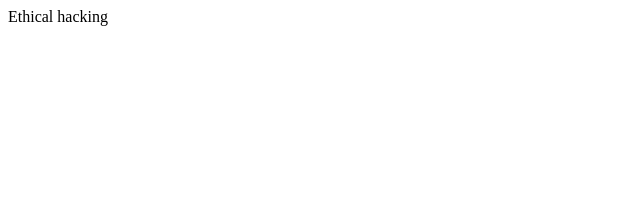
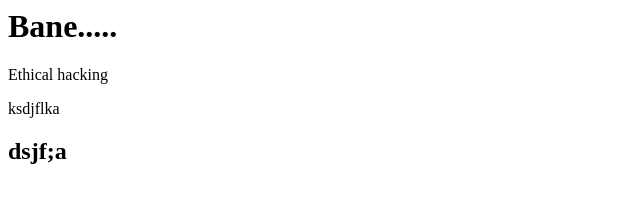
Before and after one commit to neerajv-14/dup-pro, a plain HTML site: page index.html in a window 1280 px wide. Shown: the whole page, without its empty margins (0-640 px from the left). Drawn offline with Linux system fonts and the light colour scheme.

Commit message:
easy easy

```diff
--- a/index.html
+++ b/index.html
@@ -1 +1,5 @@
+<h1>Bane.....</h1>
 <p>Ethical hacking</p>
+<div></div>
+<p>ksdjflka</p>
+<h2>dsjf;a</h2>
```
